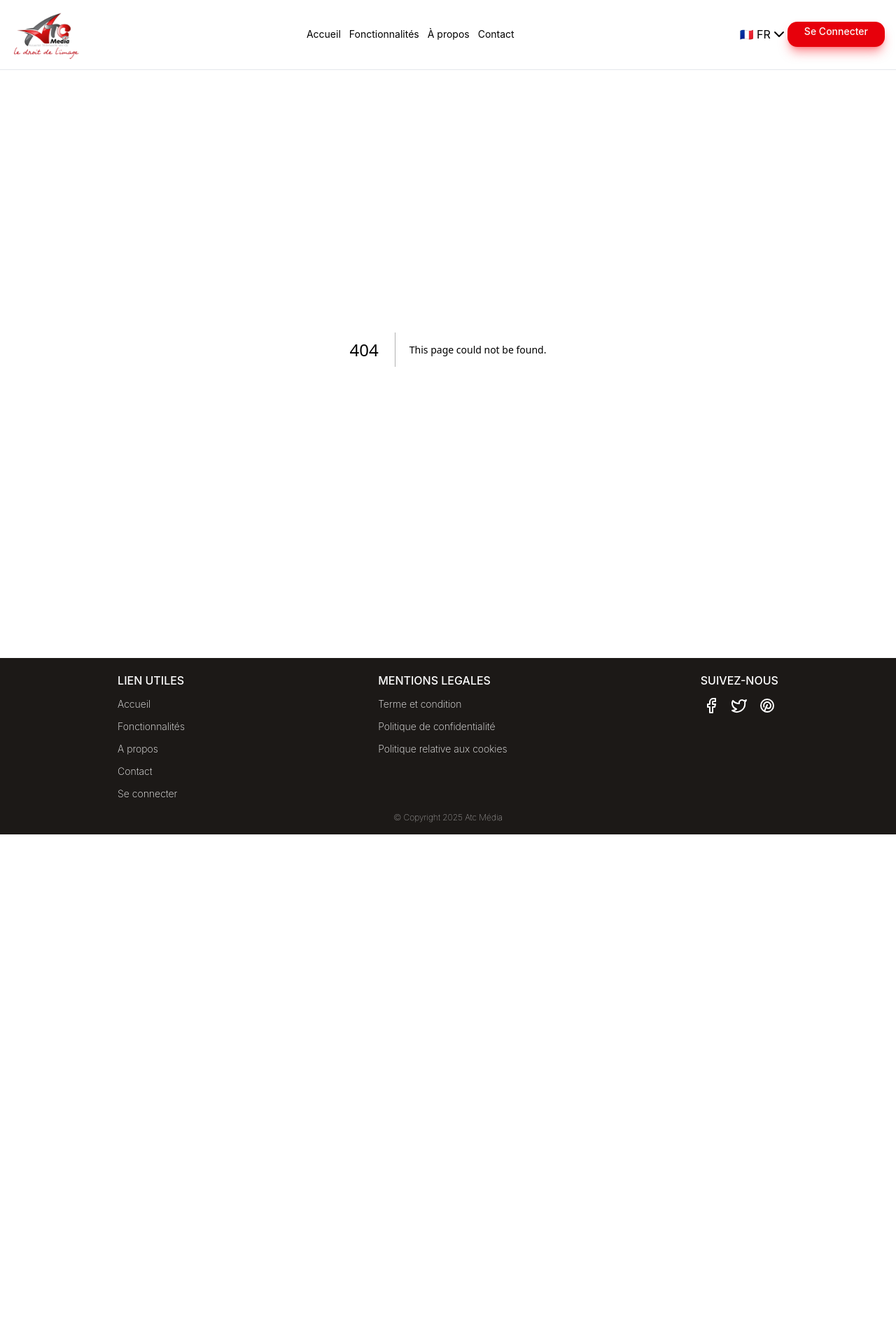
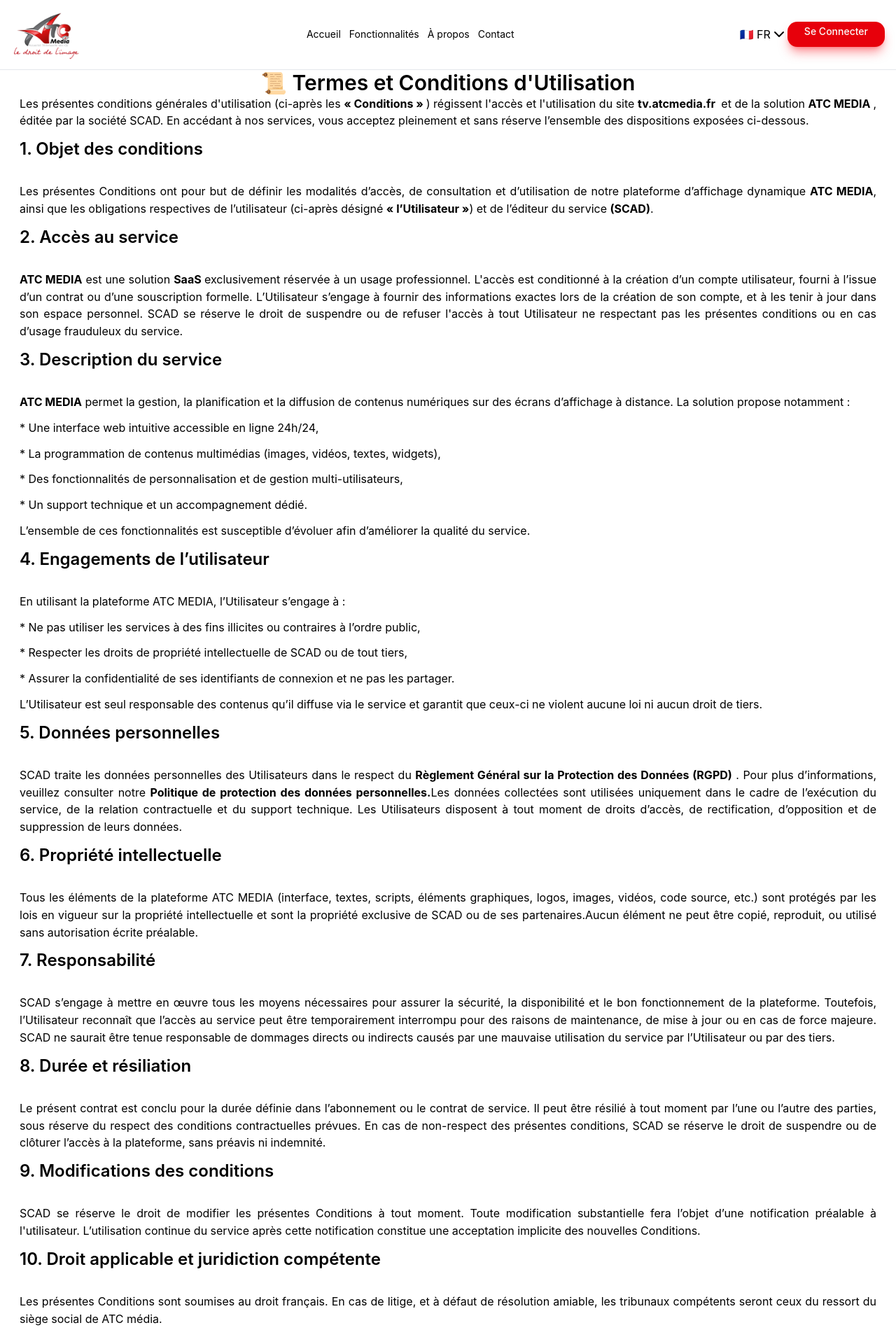
Before and after one commit to Ntchinda-Giscard/atc_media, a Next.js app: page /terms-and-conditions in a window 1280 px wide. Before the commit this address had no page. Shown: the top 1920 px of the page at 70% size. Before the commit the page ends 1192 px from the top, so only its background shows below. Built offline with nearby package versions, Linux system fonts and the light colour scheme.

Commit message:
terms and condition

```diff
--- a/app/auth/login/components/login_form.tsx
+++ b/app/auth/login/components/login_form.tsx
@@ -69,7 +69,7 @@ export function ProfileForm() {
         <FormField
           control={form.control}
           name="email"
-          render={({ field }) => (
+          render={({ field }: any) => (
             <FormItem>
               <FormLabel className="text-xs font-thin">Email</FormLabel>
               <FormControl>
--- a/app/components/links.ts
+++ b/app/components/links.ts
@@ -2,21 +2,21 @@ import { Facebook } from "lucide-react"
 
 export const home_links = [
     {label: "Accueil", route: "/"},
-    {label: "Fonctionnalités", route: "/fontionnalities"},
+    {label: "Fonctionnalités", route: "/functionalities"},
     {label: "À propos", route: "/about-us"},
     {label: "Contact", route: "/contact"},
 ]
 
 export const useful_links = [
     {label: "Accueil", route: "/"},
-    {label: "Fonctionnalités", route: "/funtionnalities"},
+    {label: "Fonctionnalités", route: "/functionalities"},
     {label: "A propos", route: "/about-us"},
     {label: "Contact", route: "/contact"},
     {label: "Se connecter", route: "/auth/login"},
 ]
 
 export const legal_mentions = [
-    {label: "Terme et condition", route: "#"},
+    {label: "Termes et conditions", route: "/terms-and-conditions"},
     {label: "Politique de confidentialité", route: "/confodential-policies"},
     {label: "Politique relative aux cookies", route: "/cookies-policies"},
 ]
--- /dev/null
+++ b/app/terms-and-conditions/page.tsx
@@ -0,0 +1,76 @@
+function Page() {
+    return (
+        <>
+            <main className="min-h-screen">
+                <div className="flex flex-col text-center w-full">
+                    <h1 className="text-3xl font-semibold"> 📜 Termes et Conditions d'Utilisation </h1>
+                    {/* <p className="font-light mt-4 text-sm px-10 mb-20"> Bienvenue sur [Nom du site]. La protection de vos données personnelles est une priorité pour nous. Cette politique explique quelles informations nous collectons, comment nous les utilisons et comment vous pouvez exercer vos droits.</p> */}
+                </div>
+
+                <div className="flex flex-col gap-3 px-7 text-justify">
+                    <p>
+                        Les présentes conditions générales d'utilisation (ci-après les <b> « Conditions » </b> ) régissent l'accès et l'utilisation du site <b> tv.atcmedia.fr </b>  et de la solution <b> ATC MEDIA </b> , éditée par la société SCAD. En accédant à nos services, vous acceptez pleinement et sans réserve l’ensemble des dispositions exposées ci-dessous.
+                    </p>
+                    <h2 className="text-2xl font-semibold mb-5">1. Objet des conditions </h2>
+                    <p> Les présentes Conditions ont pour but de définir les modalités d’accès, de consultation et d’utilisation de notre plateforme d’affichage dynamique <b>ATC MEDIA</b>, ainsi que les obligations respectives de l’utilisateur (ci-après désigné <b>« l’Utilisateur »</b>) et de l’éditeur du service <b>(SCAD)</b>.</p>
+
+                    <h2 className="text-2xl font-semibold mb-5"> 2. Accès au service </h2>
+                        <p>
+                            <b>ATC MEDIA</b> est une solution <b>SaaS </b>exclusivement réservée à un usage professionnel. L'accès est conditionné à la création d’un compte utilisateur, fourni à l’issue d’un contrat ou d’une souscription formelle. L’Utilisateur s’engage à fournir des informations exactes lors de la création de son compte, et à les tenir à jour dans son espace personnel.
+                            SCAD se réserve le droit de suspendre ou de refuser l'accès à tout Utilisateur ne respectant pas les présentes conditions ou en cas d’usage frauduleux du service.
+                        </p>
+
+                    <h2 className="text-2xl font-semibold mb-5">3. Description du service</h2>
+                    <p>
+                        <b>ATC MEDIA</b> permet la gestion, la planification et la diffusion de contenus numériques sur des écrans d’affichage à distance. La solution propose notamment :
+                    </p>
+                    <p>* 		Une interface web intuitive accessible en ligne 24h/24,</p>
+                    <p>* 		La programmation de contenus multimédias (images, vidéos, textes, widgets),</p>
+                    <p>* 		Des fonctionnalités de personnalisation et de gestion multi-utilisateurs,</p>
+                    <p>* 		Un support technique et un accompagnement dédié.</p>
+                    <p>L’ensemble de ces fonctionnalités est susceptible d’évoluer afin d’améliorer la qualité du service.</p>
+
+                    <h2 className="text-2xl font-semibold mb-5">4. Engagements de l’utilisateur</h2>
+                    <p>En utilisant la plateforme ATC MEDIA, l’Utilisateur s’engage à :</p>
+                    <p>* 		Ne pas utiliser les services à des fins illicites ou contraires à l’ordre public,</p>
+                    <p>* 		Respecter les droits de propriété intellectuelle de SCAD ou de tout tiers,</p>
+                    <p>* 		Assurer la confidentialité de ses identifiants de connexion et ne pas les partager.</p>
+                    <p>L’Utilisateur est seul responsable des contenus qu’il diffuse via le service et garantit que ceux-ci ne violent aucune loi ni aucun droit de tiers.</p>
+
+                    <h2 className="text-2xl font-semibold mb-5">5. Données personnelles</h2>
+                    <p>
+                        SCAD traite les données personnelles des Utilisateurs dans le respect du <b>Règlement Général sur la Protection des Données (RGPD)</b> . Pour plus d’informations, veuillez consulter notre <b>Politique de protection des données personnelles.</b>
+                        Les données collectées sont utilisées uniquement dans le cadre de l’exécution du service, de la relation contractuelle et du support technique. Les Utilisateurs disposent à tout moment de droits d’accès, de rectification, d’opposition et de suppression de leurs données.
+                    </p>
+
+                    <h2 className="text-2xl font-semibold mb-5"> 6. Propriété intellectuelle </h2>
+                    <p> Tous les éléments de la plateforme ATC MEDIA (interface, textes, scripts, éléments graphiques, logos, images, vidéos, code source, etc.) sont protégés par les lois en vigueur sur la propriété intellectuelle et sont la propriété exclusive de SCAD ou de ses partenaires.Aucun élément ne peut être copié, reproduit, ou utilisé sans autorisation écrite préalable. </p>
+
+                    <h2 className="text-2xl font-semibold mb-5"> 7. Responsabilité </h2>
+                    <p>
+                        SCAD s’engage à mettre en œuvre tous les moyens nécessaires pour assurer la sécurité, la disponibilité et le bon fonctionnement de la plateforme. Toutefois, l’Utilisateur reconnaît que l’accès au service peut être temporairement interrompu pour des raisons de maintenance, de mise à jour ou en cas de force majeure. SCAD ne saurait être tenue responsable de dommages directs ou indirects causés par une mauvaise utilisation du service par l’Utilisateur ou par des tiers.
+                    </p>
+
+                    <h2 className="text-2xl font-semibold mb-5"> 8. Durée et résiliation </h2>
+                    <p>
+                        Le présent contrat est conclu pour la durée définie dans l’abonnement ou le contrat de service. Il peut être résilié à tout moment par l’une ou l’autre des parties, sous réserve du respect des conditions contractuelles prévues.
+                        En cas de non-respect des présentes conditions, SCAD se réserve le droit de suspendre ou de clôturer l’accès à la plateforme, sans préavis ni indemnité.
+                    </p>
+
+                    <h2 className="text-2xl font-semibold mb-5"> 9. Modifications des conditions </h2>
+                    <p>
+                        SCAD se réserve le droit de modifier les présentes Conditions à tout moment. Toute modification substantielle fera l’objet d’une notification préalable à l'utilisateur. L’utilisation continue du service après cette notification constitue une acceptation implicite des nouvelles Conditions.
+                    </p>
+
+                    <h2 className="text-2xl font-semibold mb-5">10. Droit applicable et juridiction compétente</h2>
+                    <p>
+                        Les présentes Conditions sont soumises au droit français. En cas de litige, et à défaut de résolution amiable, les tribunaux compétents seront ceux du ressort du siège social de ATC média.
+                    </p>
+                </div>
+            </main>
+
+        </>
+    );
+}
+
+export default Page;
```
